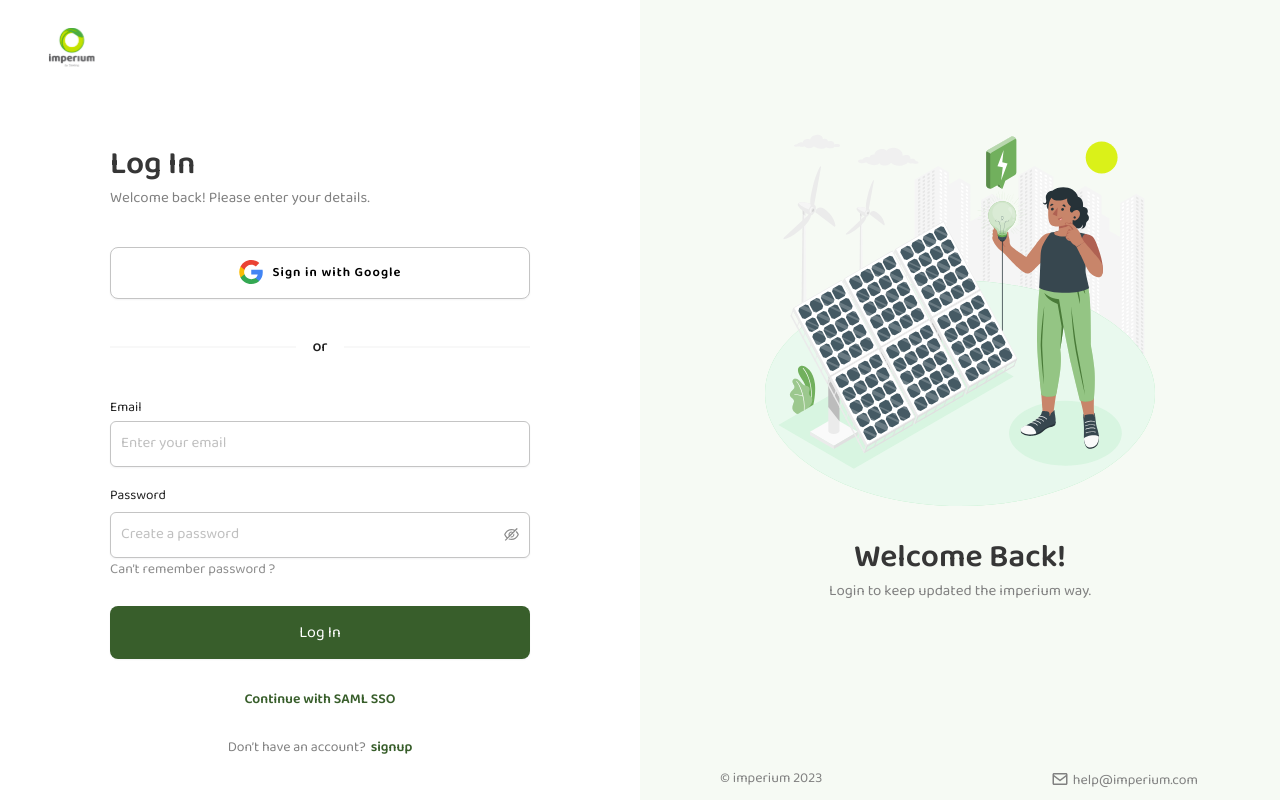
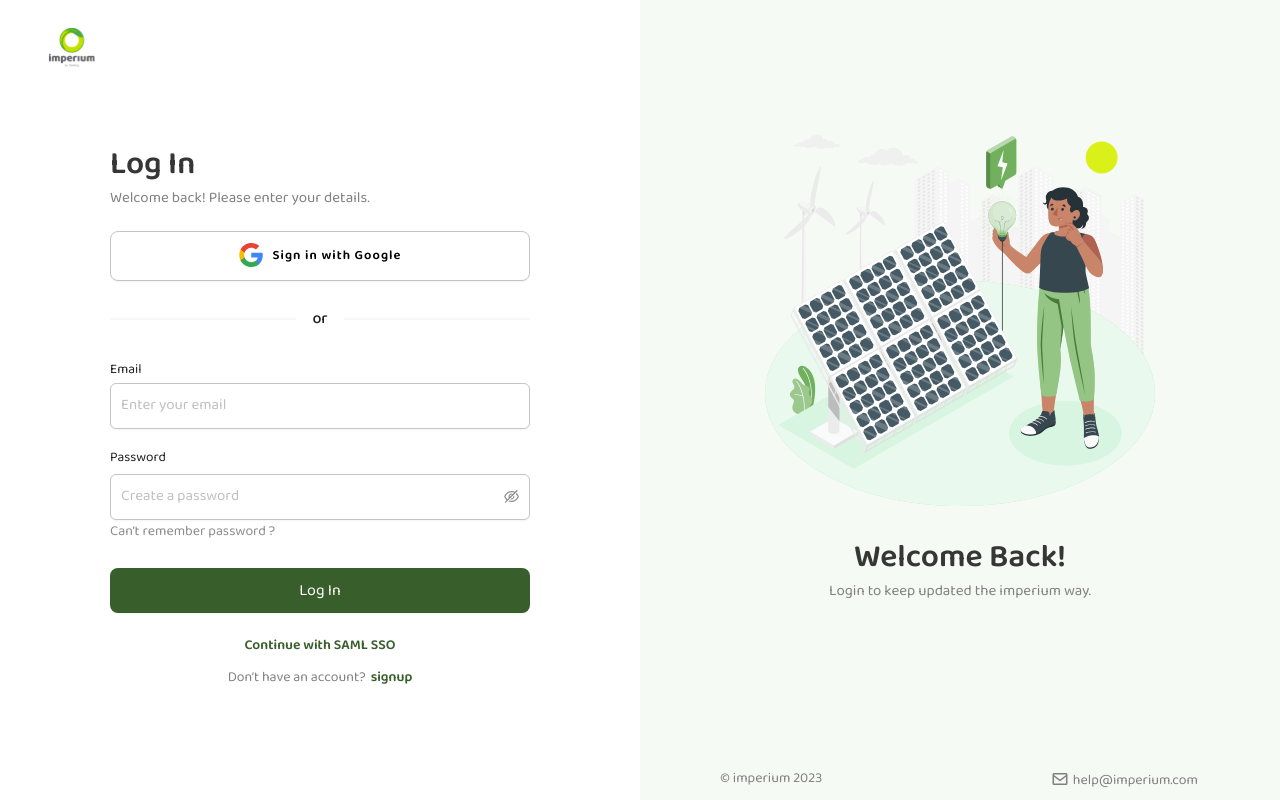
Before and after one commit to WYRE-ENERGIES/imperium-frontend, a React (Create React App) app: page / in a window 1280 px wide. Built offline with nearby package versions, Linux system fonts and the light colour scheme.

Commit message:
Admin Right Layout description Design

```diff
--- a/src/components/Auth/Forms/Widgets/Widget.module.scss
+++ b/src/components/Auth/Forms/Widgets/Widget.module.scss
@@ -5,7 +5,7 @@ $buttonPadding: 14px 48px;
 .button {
   button {
     width: 100%;
-    padding: $buttonPadding;
+    padding: 10px;
     border-radius: $borderRadius;
     border: none;
     background: $dark-green;
@@ -35,13 +35,13 @@ $buttonPadding: 14px 48px;
 }
 
 .ThirdPartyAuth {
-  margin-top: 2.5rem;
+  margin-top: 1.5rem;
   button {
     display: flex;
     justify-content: center;
     width: 100%;
     background: white;
-    padding: 4px 48px;
+    padding: 3px;
     border-radius: 8px;
     border: 1px solid #c4c4c4;
     box-shadow: 0px 1px 2px rgba(16, 24, 40, 0.05);
@@ -64,7 +64,7 @@ $buttonPadding: 14px 48px;
   }
 
   &__divider {
-    margin: 35px 0;
+    margin: 25px 0;
   }
 }
 
@@ -73,7 +73,7 @@ $buttonPadding: 14px 48px;
 
   &__content {
     p {
-      margin: 2rem 0;
+      margin: 1rem 0;
     }
     a {
       color: $dark-green !important;
@@ -148,12 +148,10 @@ $buttonPadding: 14px 48px;
       border-radius: 8px;
       border: none;
       margin-left: 20px;
-      background: #497a38;
       color: white;
       text-decoration: none;
     }
     & > a:not(:last-child) {
-      background: white;
       color: #385e2b;
       font-size: 16px;
     }
```
